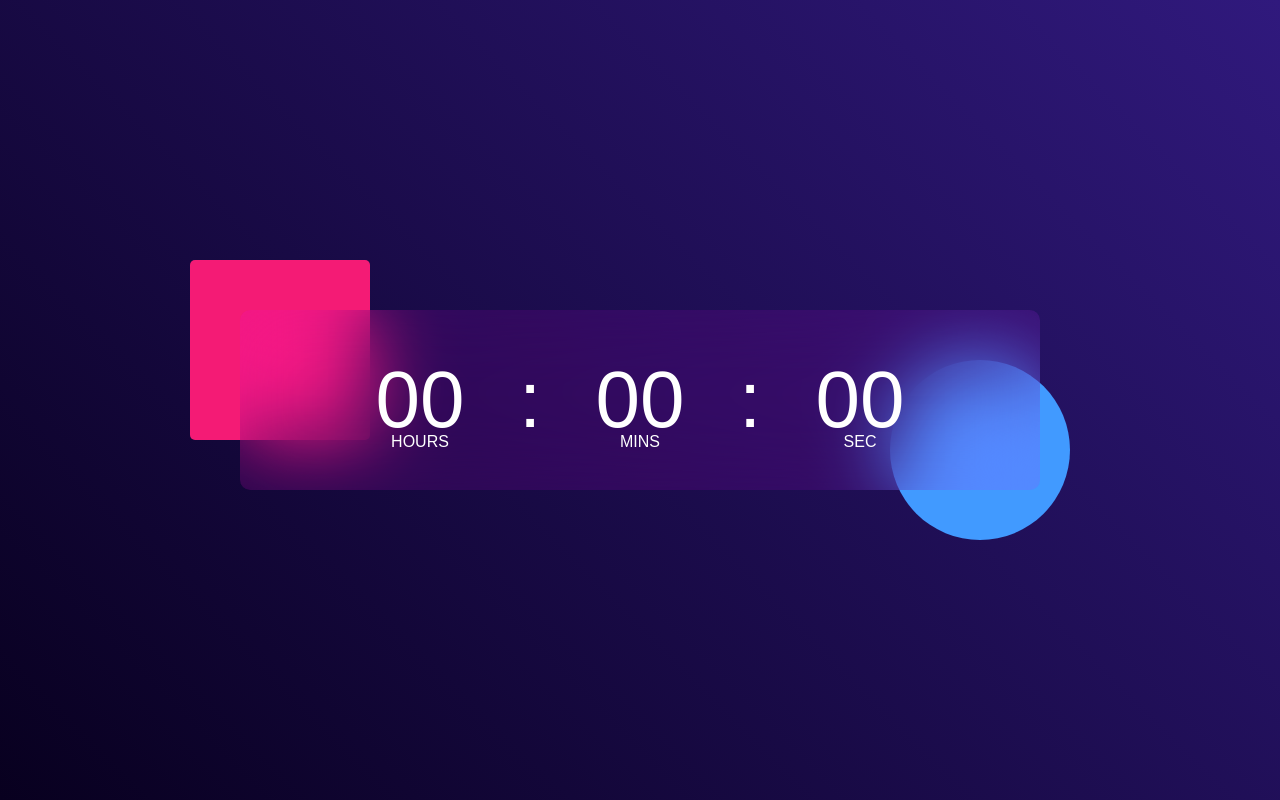
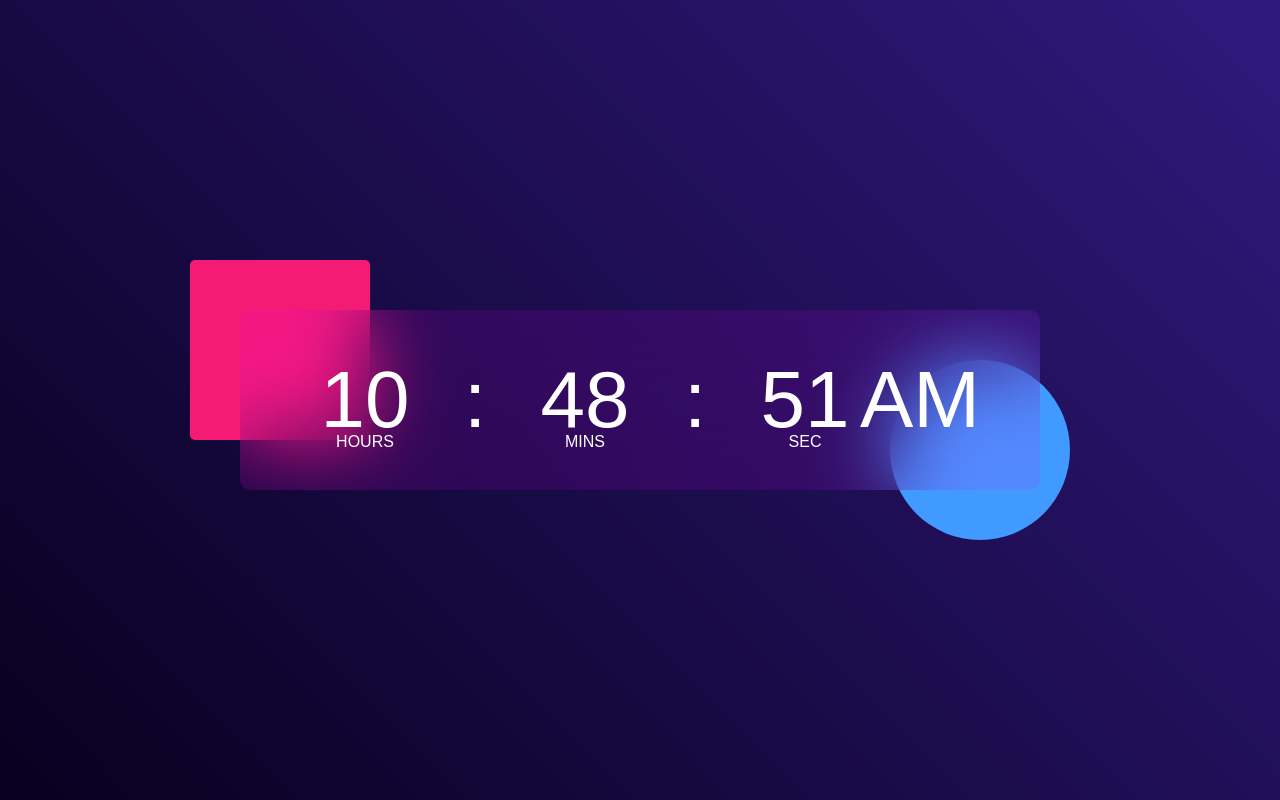
Before and after one commit to vaishnavihole/digital-clock, a plain HTML site: page index.html in a window 1280 px wide. Drawn offline with Linux system fonts and the light colour scheme.

Commit message:
javascript added

```diff
--- a/index.html
+++ b/index.html
@@ -1,11 +1,13 @@
 <!DOCTYPE html>
 <html lang="en">
+
 <head>
     <meta charset="UTF-8">
     <meta name="viewport" content="width=device-width, initial-scale=1.0">
     <title>Digital Clock</title>
     <link rel="stylesheet" href="style.css">
 </head>
+
 <body>
     <div class="div1">
         <div class="container">
@@ -16,10 +18,30 @@
                 <span>:</span>
                 <span id="sec">00</span>
 
+                <span id="am">AM</span>
+
             </div>
         </div>
     </div>
 
+    <script>
+        const hrs = document.getElementById("hrs");
+        const min = document.getElementById("min");
+        const sec = document.getElementById("sec");
+        const am = document.getElementById("am");
 
+        setInterval(() => {
+            const currentTime = new Date();
+
+            hrs.innerHTML = currentTime.getHours() > 12 ? currentTime.getHours() - 12 : currentTime.getHours();
+            min.innerHTML = currentTime.getMinutes();
+            sec.innerHTML = currentTime.getSeconds();
+            am.innerHTML = currentTime.getHours() > 12 ? 'PM' : 'AM'
+        }, 1000)
+
+
+
+    </script>
 </body>
+
 </html>
```
Lines whose indentation alone changed are shown as unchanged.
